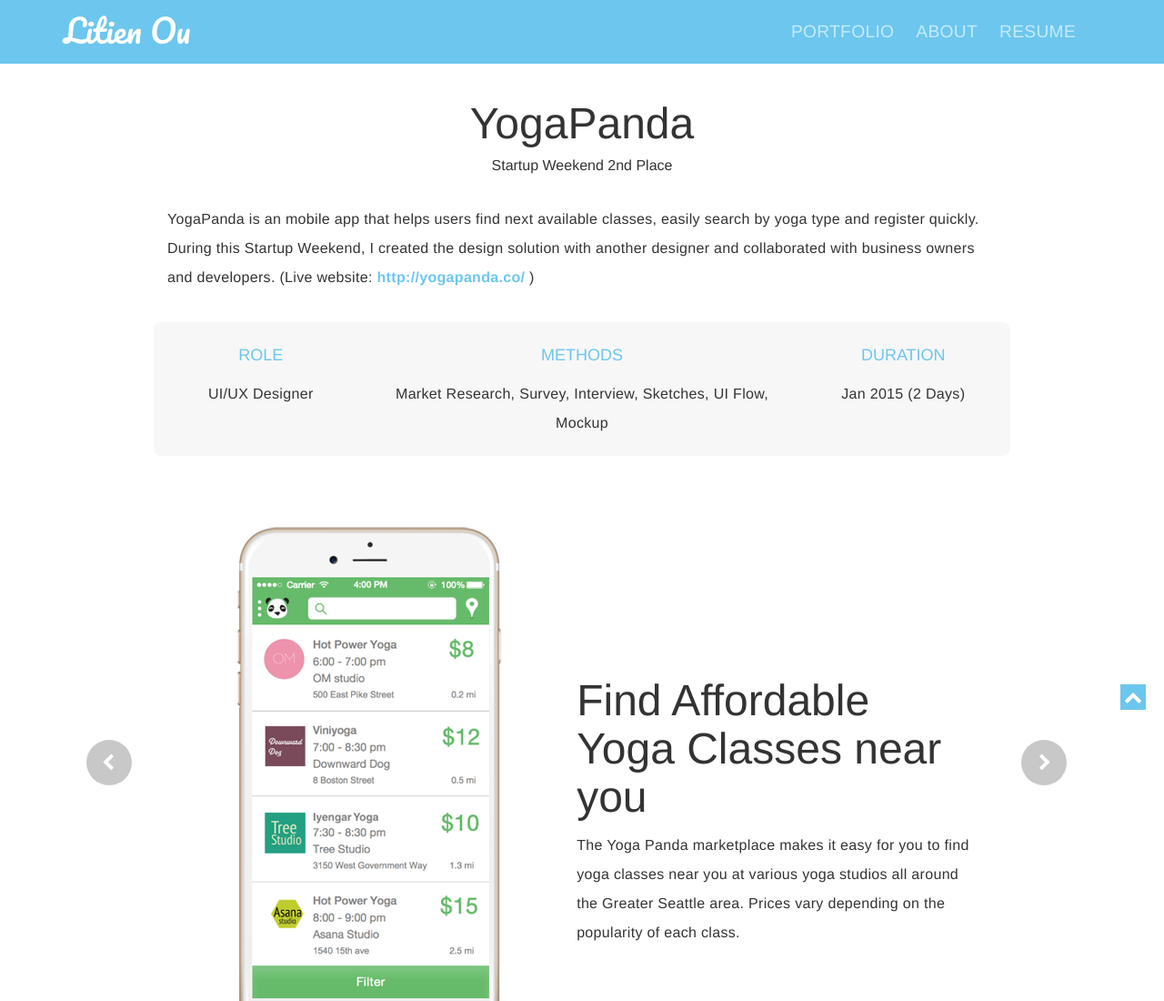
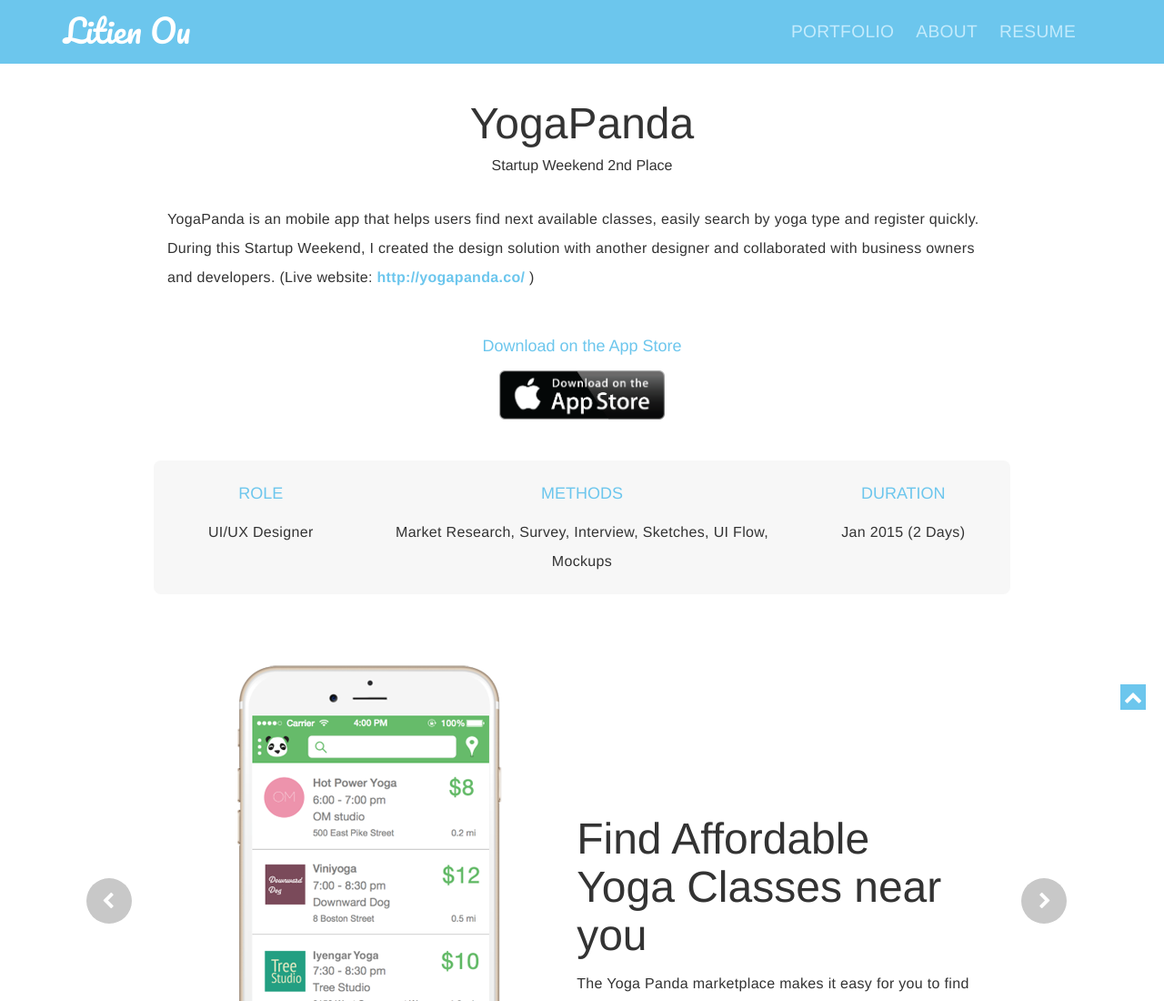
Before and after one commit to litien/litien.github.io, a plain HTML site: page yoga.html in a window 1280 px wide. Shown: the top 1100 px of the page at 91% size. Drawn offline with nearby package versions, Linux system fonts and the light colour scheme.

Commit message:
update yogapanda

```diff
--- a/yoga.html
+++ b/yoga.html
@@ -55,6 +55,13 @@
                 <p>YogaPanda is an mobile app that helps users find next available classes, easily search by yoga type and register quickly. During this Startup Weekend, I created the design solution with another designer and collaborated with business owners and developers. (Live website: <a href="http://yogapanda.co/" target="_blank"><b>http://yogapanda.co/</b></a> )</p>
                 <br/>
 
+                <h4 class="text-center">Download on the App Store</h4>
+                <div align="center">
+                    <a href="https://itunes.apple.com/us/app/yoga-panda/id1016793831?mt=8" target="_blank"><img src="images/download_app.png" width="20%" alt="download" /></a>
+                </div>
+                <br/>
+                <br/>
+
                 <div class="row summary-container text-center">
                     <div class="col-sm-3">
                         <h4 class="bold-text">ROLE</h4>
@@ -62,7 +69,7 @@
                     </div>
                     <div class="col-sm-6">
                         <h4 class="bold-text">METHODS</h4>
-                        <p>Market Research, Survey, Interview, Sketches, UI Flow, Mockup</p>
+                        <p>Market Research, Survey, Interview, Sketches, UI Flow, Mockups</p>
                     </div>
                     <div class="col-sm-3">
                         <h4 class="bold-text">DURATION</h4>
```
Also changed, not shown: images/download_app.png (added).
